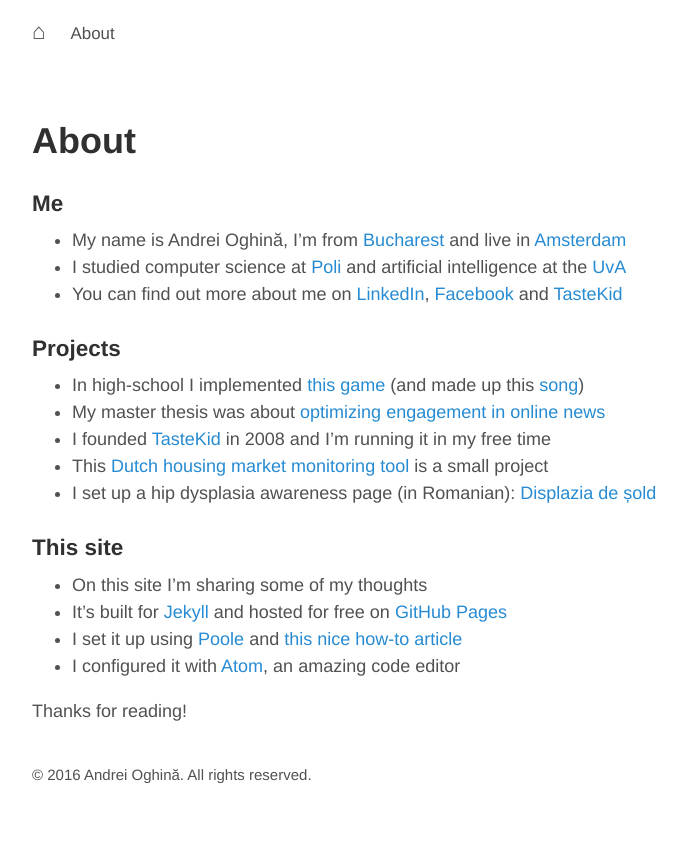
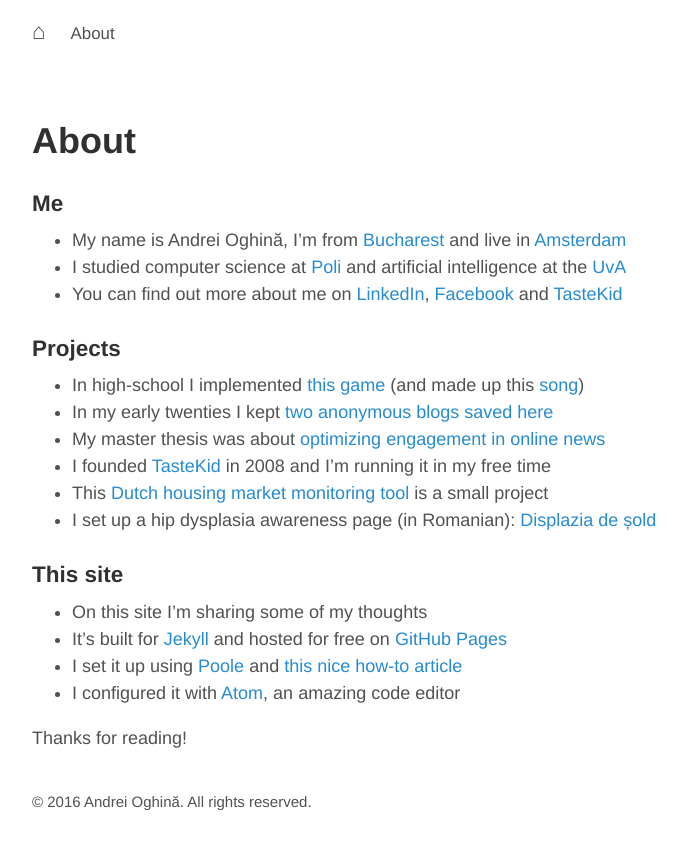
Before and after one commit to aoghina/aoghina.github.io, a Jekyll site: the page built from about.md, in a window 1280 px wide. Shown: the top 850 px of the page, without its empty margins (293-980 px from the left). Built offline with Jekyll 4.4.1, drawn with Linux system fonts in a browser that asks for light colours.

Commit message:
Add blogs

```diff
--- a/about.md
+++ b/about.md
@@ -12,6 +12,7 @@
 ### Projects
 
 * In high-school I implemented [this game](/public/static/tank-site/) (and made up this [song](/public/static/psychedelic-solo.wav))
+* In my early twenties I kept [two anonymous blogs saved here](/public/static/harmony-within-chaos.pdf)
 * My master thesis was about [optimizing engagement in online news](/public/static/optimizing-engagement-in-online-news.pdf)
 * I founded [TasteKid](http://www.tastekid.com) in 2008 and I'm running it in my free time
 * This [Dutch housing market monitoring tool](http://propertrend.com) is a small project
```
Also changed, not shown: 2 other files.
